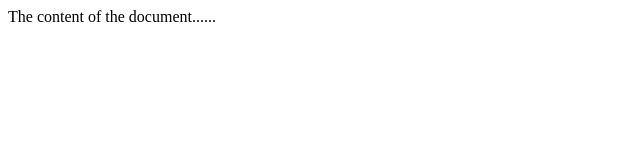
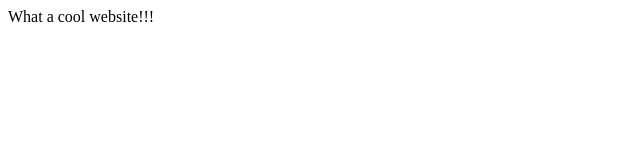
Before and after one commit to benscottproject/benscottproject.github.io, a plain HTML site: page index.html in a window 1280 px wide. Shown: the full height of the page, 0-640 px from the left. Drawn offline with Linux system fonts and the light colour scheme.

Commit message:
modified:   index.html

```diff
--- a/index.html
+++ b/index.html
@@ -1,11 +1,11 @@
 <!DOCTYPE html>
 <html>
 <head>
-<title>Title of the document</title>
+<title>BenScott</title>
 </head>
 
 <body>
-The content of the document......
+What a cool website!!!
 </body>
 
 </html>
```
